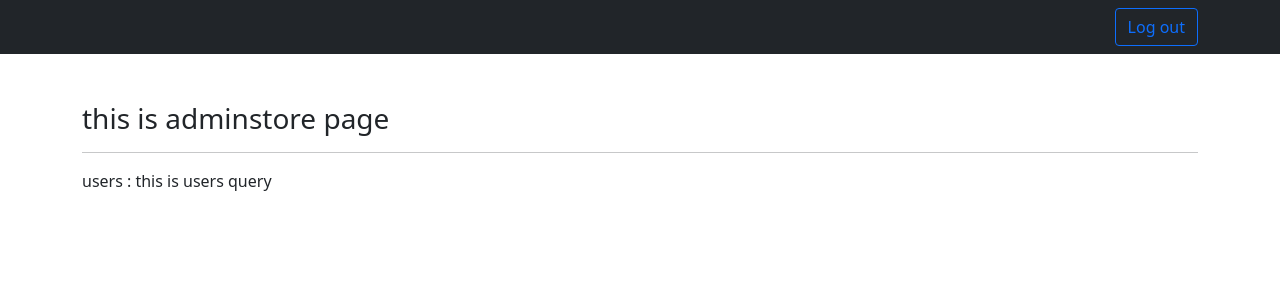
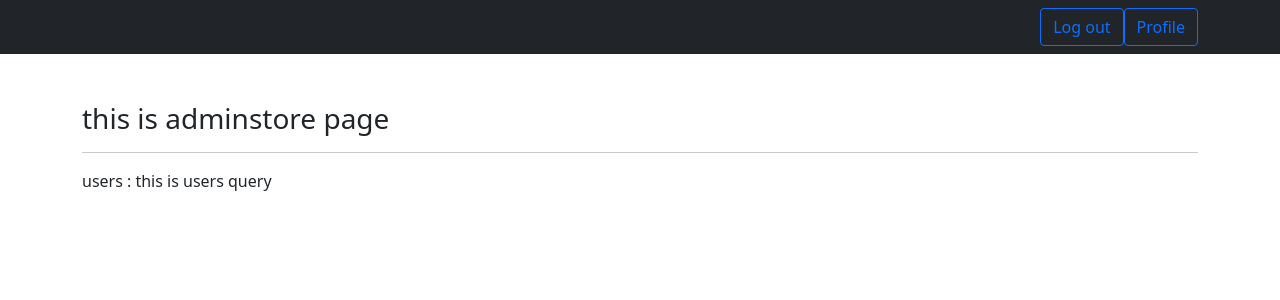
Before and after one commit to bmahmoudyan/Authentication-system, a Flask app: page /administrator in a window 1280 px wide. Shown: the top 300 px of the page. Run offline with Flask 2, Linux system fonts and the light colour scheme; a user stored in the database is signed in.

Commit message:
add link to user profile

```diff
--- a/templates/main/navbar.html
+++ b/templates/main/navbar.html
@@ -4,6 +4,9 @@
             {% if current_user.is_authenticated %}
             <li class="nav-item">
                 <a class="btn btn-outline-primary" href="{{ url_for('users.logout') }}">Log out</a>
+            </li>
+            <li class="nav-item">
+                <a class="btn btn-outline-primary" href="{{ url_for('users.profile', username=current_user.username) }}">Profile</a>
             </li>
             {% else %}
             <li class="nav-item">
```
